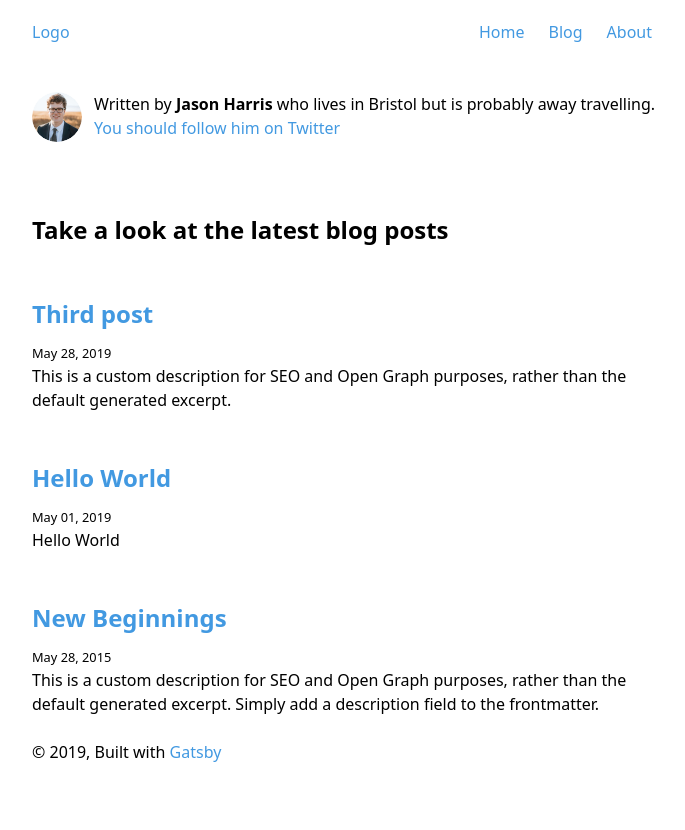
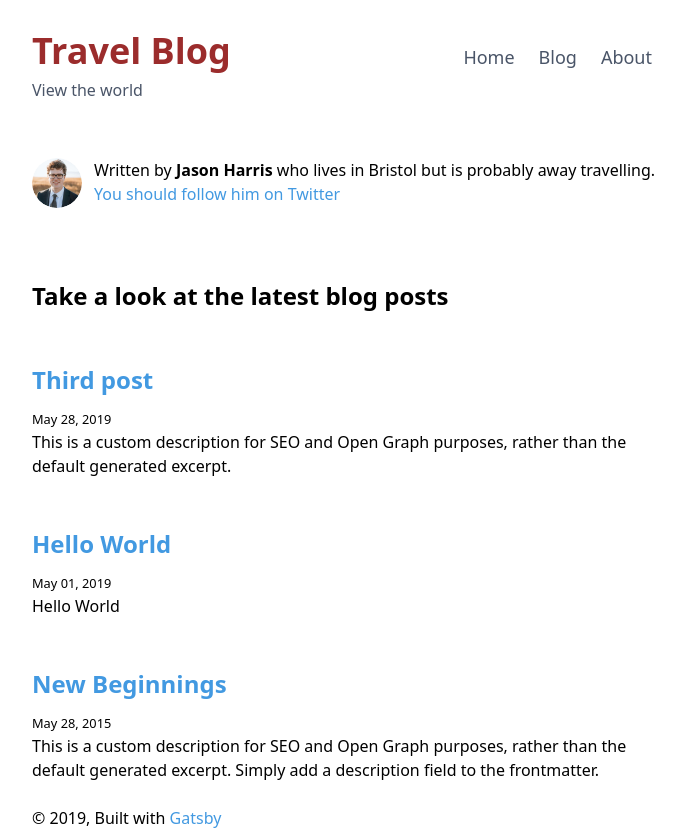
Before and after one commit to JayyajGH/travel-blog, a Gatsby site: page / in a window 1280 px wide. Shown: the whole page, without its empty margins (292-977 px from the left). Before the commit the page ends 800 px from the top, so only its background shows below. Built offline with nearby package versions, Linux system fonts and the light colour scheme; Gatsby itself is replaced by a stand-in of ours.

Commit message:
Style the header

```diff
--- a/src/components/header.js
+++ b/src/components/header.js
@@ -4,21 +4,24 @@ import { Link } from "gatsby"
 const Header = () => {
   return (
     <div className="pt-5 mb-8 flex flex-col items-center md:items-baseline md:flex-row justify-between">
-      <Link to="/">Logo</Link>
+      <Link to="/">
+        <h1 className="mt-1 text-red-800">Travel Blog</h1>
+        <p className="text-gray-700">View the world</p>
+      </Link>
       <nav className="flex">
         <ul className="flex list-none">
           <li>
-            <Link to="/" className="p-3">
+            <Link to="/" className="text-lg p-3 text-gray-700 hover:text-black">
               Home
             </Link>
           </li>
           <li>
-            <Link to="/blog" className="p-3">
+            <Link to="/blog" className="text-lg p-3 text-gray-700 hover:text-black">
               Blog
             </Link>
           </li>
           <li>
-            <Link to="/about" className="p-3">
+            <Link to="/about" className="text-lg p-3 text-gray-700 hover:text-black">
               About
             </Link>
           </li>
```
